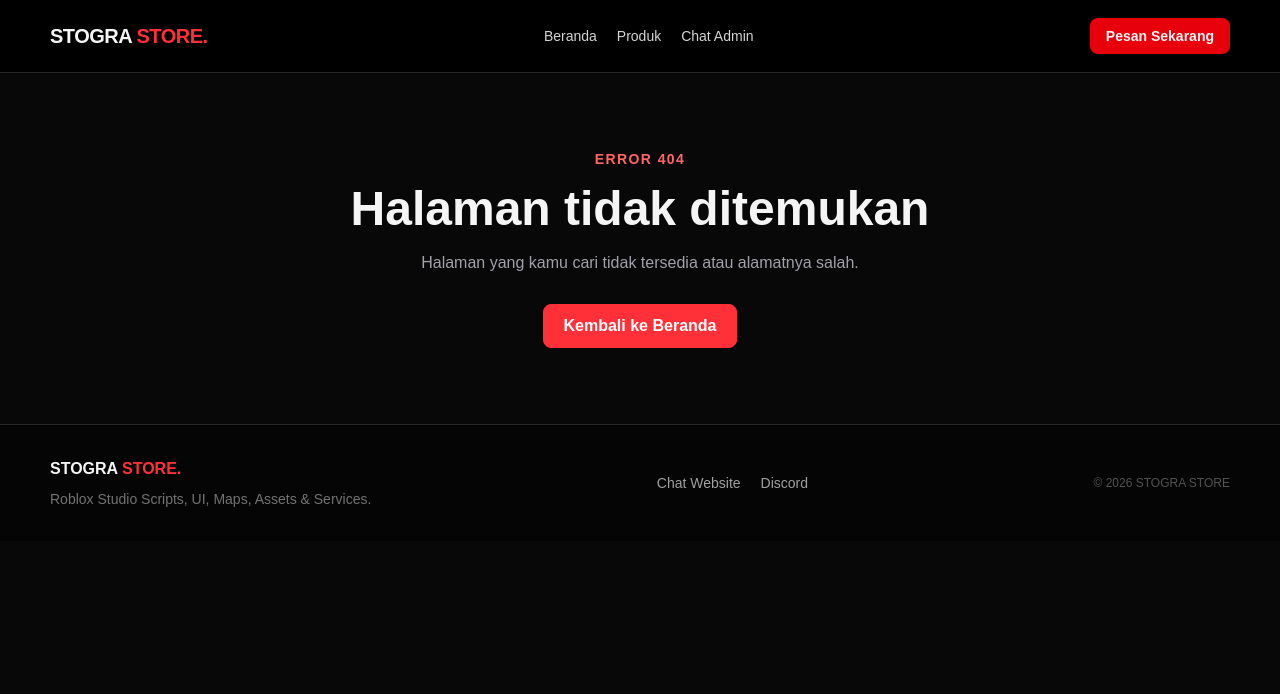
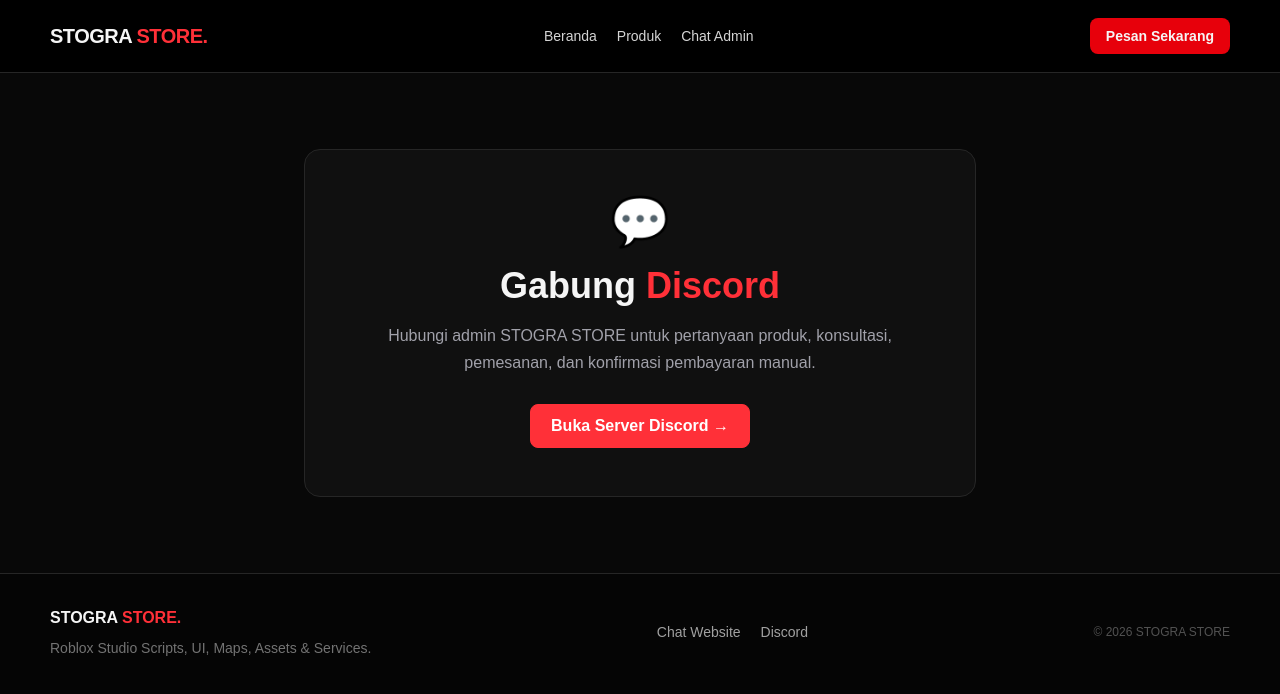
Before and after one commit to zaquan2110/web-stogra-store, a Next.js app: page /discord in a window 1280 px wide. Before the commit this address had no page. Shown: the top 694 px of the page. Built offline with nearby package versions, Linux system fonts and the light colour scheme; no server answers.

Commit message:
Add DiscordPage component with invite link

```diff
--- /dev/null
+++ b/app/discord/page.tsx
@@ -0,0 +1,31 @@
+export default function DiscordPage() {
+  const invite =
+    process.env.NEXT_PUBLIC_DISCORD_INVITE_URL ||
+    "https://discord.com/app";
+
+  return (
+    <section className="container section">
+      <div className="mx-auto max-w-2xl rounded-2xl border border-neutral-800 bg-[#101010] p-8 text-center sm:p-12">
+        <div className="text-5xl">💬</div>
+
+        <h1 className="mt-5 text-4xl font-black">
+          Gabung <span className="text-red">Discord</span>
+        </h1>
+
+        <p className="muted mt-4">
+          Hubungi admin STOGRA STORE untuk pertanyaan produk, konsultasi,
+          pemesanan, dan konfirmasi pembayaran manual.
+        </p>
+
+        <a
+          href={invite}
+          target="_blank"
+          rel="noopener noreferrer"
+          className="btn-primary mt-7"
+        >
+          Buka Server Discord →
+        </a>
+      </div>
+    </section>
+  );
+}
```
